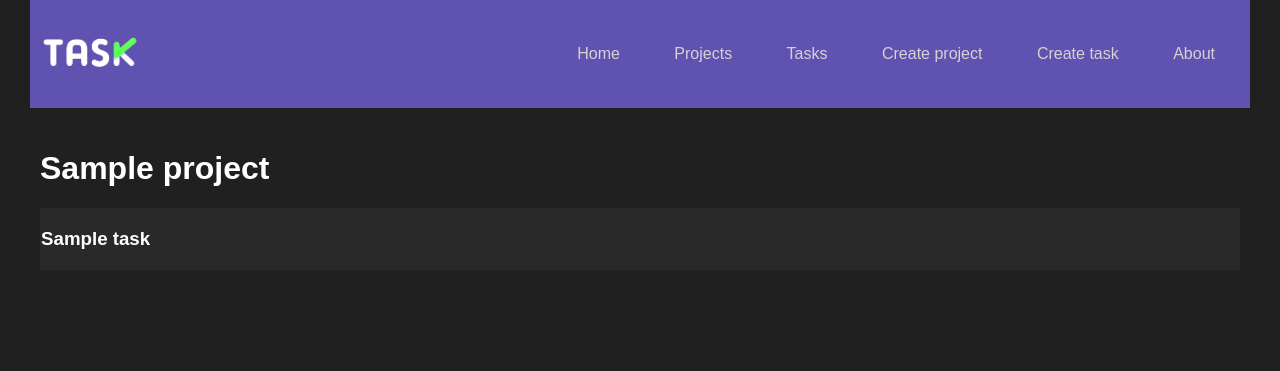
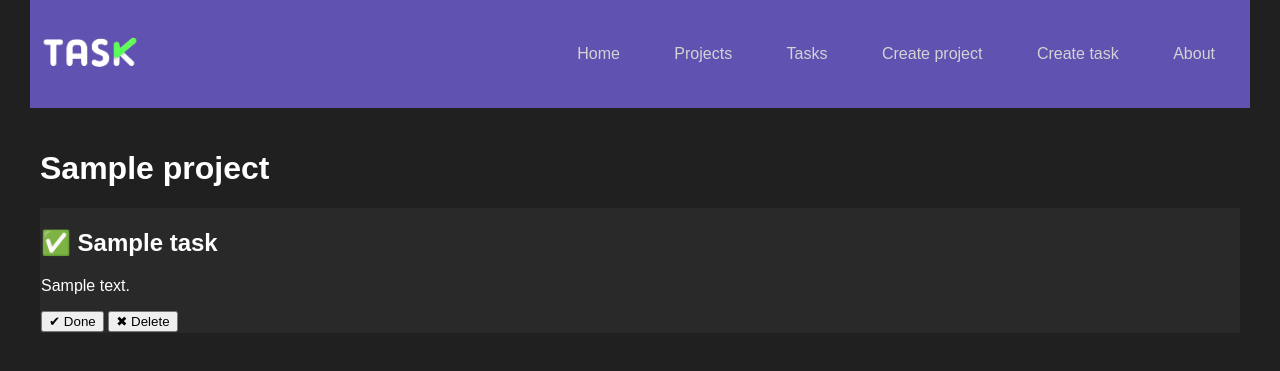
Before and after one commit to Miguelmdv/MyApp_Django, a Django app: template myapp/templates/projects/detail.html in a window 1280 px wide. Shown: the top 371 px of the page. Run offline with Django 4.2, Linux system fonts and the light colour scheme; the template is opened without the code that fills it: most values are stand-ins (such as "Sample title", 1, 10 or a date in 2020).

Commit message:
extend_last_commit & better_create_task

```diff
--- a/myapp/forms.py
+++ b/myapp/forms.py
@@ -1,8 +1,10 @@
 from django import forms
+from .models import Project
 
 class CreateNewTask(forms.Form):
     title = forms.CharField(label="Title", max_length=200, widget=forms.TextInput(attrs={"class": "input"}))
     description = forms.CharField(label="Description", required=False, widget=forms.Textarea(attrs={"class": "input"}))
+    project = forms.ModelChoiceField(queryset=Project.objects.all(),label="Project", empty_label=None, widget=forms.Select(attrs={"class": "input"}))
 
 class CreateNewProject(forms.Form):
     name = forms.CharField(label="Name", max_length=200, widget=forms.TextInput(attrs={"class": "input"}))
--- a/myapp/templates/projects/detail.html
+++ b/myapp/templates/projects/detail.html
@@ -3,11 +3,30 @@
 
 <h1>{{project}}</h1>
 
-{% for task in tasks %}
+{% comment %} {% for task in tasks %}
 
 <div class="card">
-    <h3>{{task.title}}</h3>
+    <h3>{% if task.done == False %}⏳ {% else %}✅ {% endif %}{{ task.title }}</h3>
+    <p>{{ task.description }}</p>
 </div>
 
-{% endfor %}
+{% endfor %} {% endcomment %}
+<form method="POST" action="{% url "update_delete_task" %}">
+    {% csrf_token %}
+    {% for task in tasks %}
+        <div class="card" >
+            <h2> {% if task.done == False %}⏳ {% else %}✅ {% endif %}{{task.title}}</h2>
+            <p>{{task.description}}</p>
+            <button type="submit" name="check_task" value="{{ task.id }}">
+                ✔ Done
+            </button>
+            {% comment %} <button class ="delete_task" type="submit" name="task_id" value="{{ task.id }}"> {% endcomment %}
+                <button type="button" onclick="delete_verification({{ task.id }})"">
+                ✖ Delete
+            </button>
+        </div>
+    {% endfor %}
+    <input type="hidden" id="task_id" name="task_id" value="">
+</form>
+
 {% endblock content %}
```
Also changed, not shown: myapp/views.py (+5 -6 lines).
